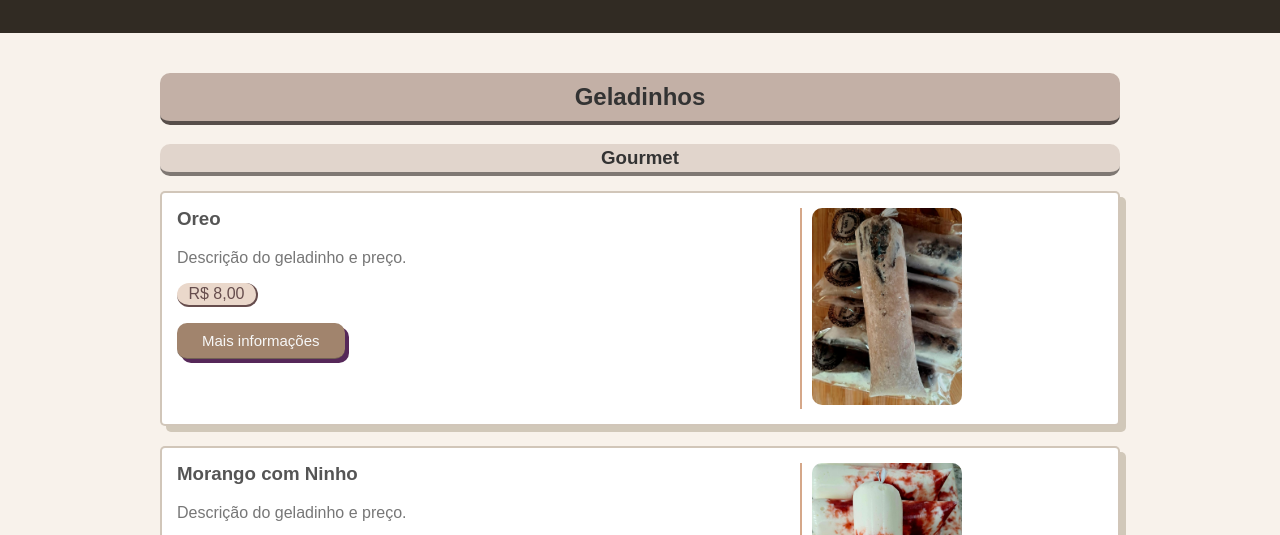
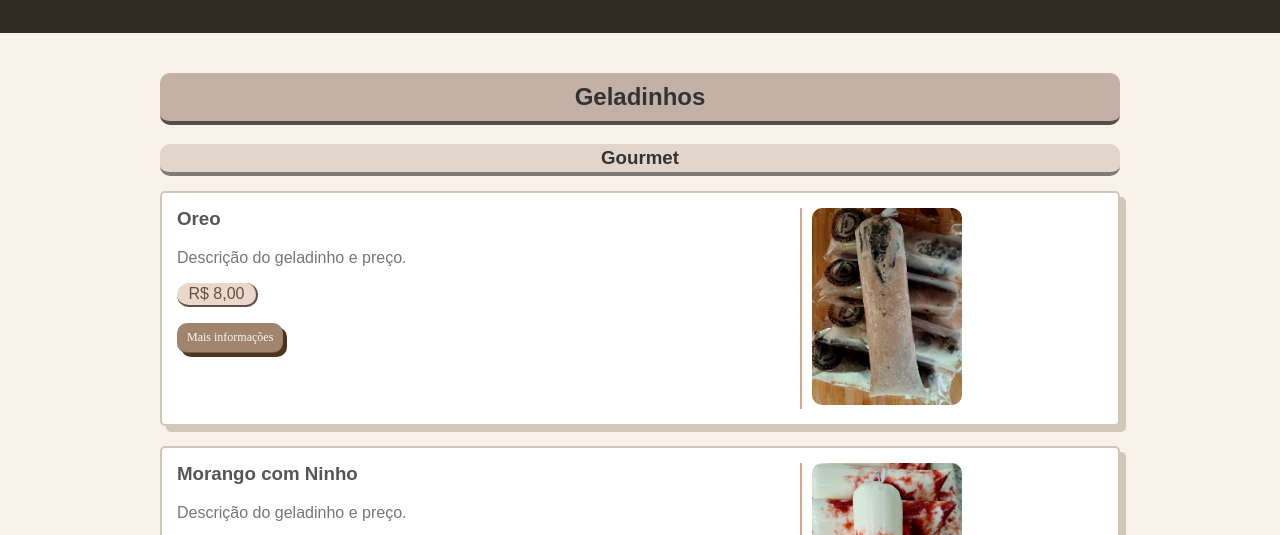
Before and after one commit to claricelis/Menu-Madalena-s-Kitchen, a website: page docs/index.html in a window 1280 px wide. Shown: the part 239-774 px from the top of the page. Drawn offline with Linux system fonts and the light colour scheme.

Commit message:
Update estilos.css

```diff
--- a/docs/estilos.css
+++ b/docs/estilos.css
@@ -1,3 +1,9 @@
+@import url('https://fonts.googleapis.com/css2?family=Quicksand:wght@339&display=swap');
+
+
+
+
+
 html {
     scroll-behavior: smooth; /* Faz a rolagem ser suave */
 }
@@ -181,11 +187,14 @@ h2 {
 }
 
 .info-button {
-    font-family: arial;
+    font-family: "Quicksand", serif;
+    font-optical-sizing: auto;
+    font-weight: 339;
+    font-style: normal;
     color: #f7f7f7 !important;
-    font-size: 15px;
-    box-shadow: 4px 4px 0px #562859;
-    padding: 9px 25px;
+    font-size: 12px;
+    box-shadow: 4px 4px 0px #4b351e;
+    padding: 7px 10px;
     border-radius: 29px;
     border: 0px dashed #3866A3;
     background: #a1846d;
```
